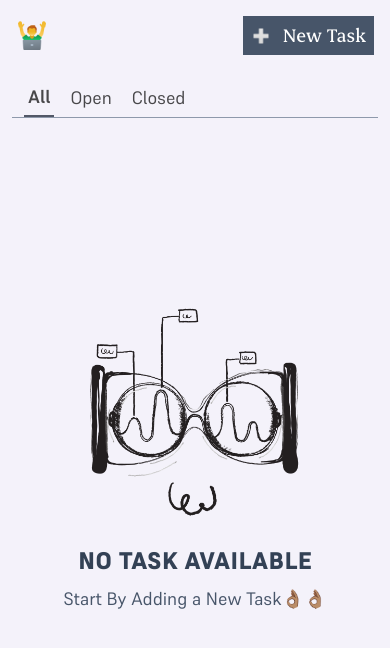
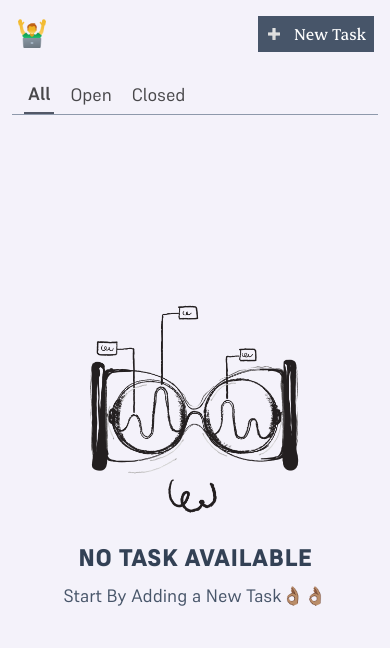
Before and after one commit to oluwasegun31/TaskMan, a React (Create React App) app: page / in a window 390 px wide. Shown: the top 648 px of the page. Built offline with nearby package versions, Linux system fonts and the light colour scheme; the HTML template or start-up script is replaced by a standard one.

Commit message:
UI redesign

```diff
--- a/public/index.html
+++ b/public/index.html
@@ -4,7 +4,7 @@
     <meta charset="utf-8" />
     <link rel="icon" href="%PUBLIC_URL%/favicon.ico" />
     <meta name="viewport" content="width=device-width, initial-scale=1" />
-    <meta name="theme-color" content="#000000" />
+    <meta name="theme-color" content="#0f172a" />
     <meta
       name="description"
       content="Web site created using create-react-app"
--- a/src/App.css
+++ b/src/App.css
@@ -5,7 +5,7 @@ input, textarea, button, select, svg, img, div, section{-webkit-tap-highlight-co
 a:focus, a:visited, a:active{outline: none;}
 body::-webkit-scrollbar {width: 5px;}
 body::-webkit-scrollbar-track {background-color: #fff;}
-body::-webkit-scrollbar-thumb {background-color: rgb(15, 23, 42)}
+body::-webkit-scrollbar-thumb {background-color: #0f172a}
 .gridItems::after{
     content: "";
     position: absolute;
--- a/src/Layouts/RootLayout.jsx
+++ b/src/Layouts/RootLayout.jsx
@@ -22,13 +22,13 @@ export default function RootLayout(){
                         />
                         <p className='sm:block hidden'>TaskyMan</p>
                     </div>
-                    <div className='text-[1.3rem] font-ErodeMedium'>
+                    <div>
                         <button
                             className='outline-0 bg-slate-600 px-2 py-1 text-white rounded-none flex justify-center items-center hover:bg-slate-500 hover:text-slate-100 transition-colors'
                             onClick={()=> navigate('create')}
                         >
-                            <img src={plusSign} alt="plus" className='w-5 h-5 object-cover mr-3'/>
-                            New Task
+                            <img src={plusSign} alt="plus" className='sm:w-5 w-4 sm:h-5 h-4 object-cover mr-3'/>
+                            <p className='sm:text-[1.3rem] text-lg font-ErodeMedium'>New Task</p>
                         </button>
                     </div>
                 </nav>
```
Also changed, not shown: public/manifest.json, 1 other file (tests, documents, lock files or other folders).
